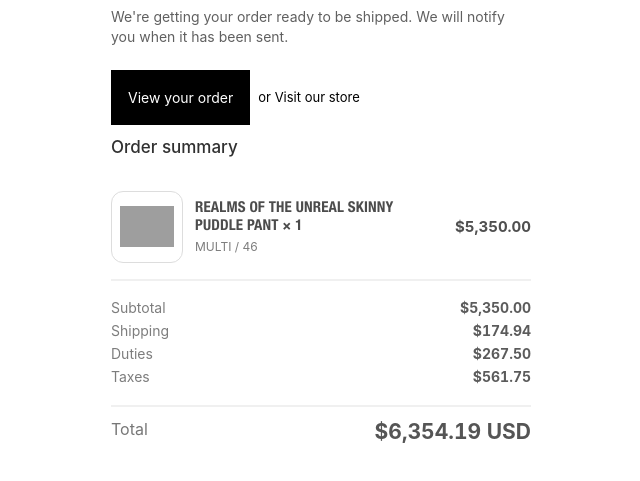
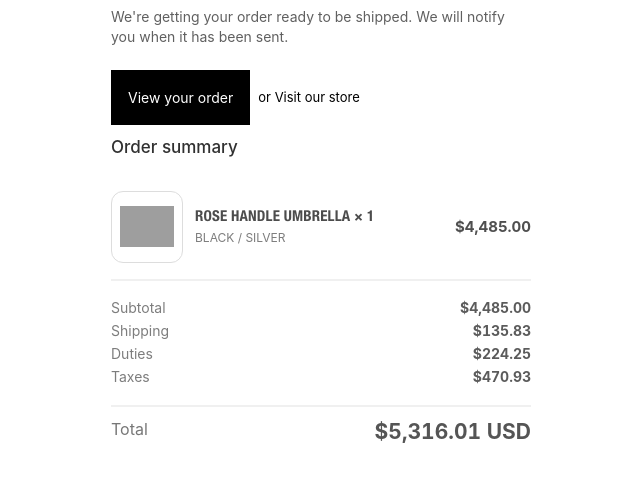
Before and after one commit to arpanetmustdie/summary, a plain HTML site: page index.html in a window 1280 px wide. Shown: the part 319-800 px from the top of the page, without its empty margins (319-959 px from the left). Drawn offline with Linux system fonts and the light colour scheme; grey boxes are pictures that could not be loaded.

Commit message:
Actualización del archivo

```diff
--- a/index.html
+++ b/index.html
@@ -312,46 +312,44 @@
       <div class="product-row">
         <div class="thumb-box">
           <img
-            src="https://cdn.shopify.com/s/files/1/0729/7482/7794/files/070-356-A_128x.png"
+            src="https://cdn.shopify.com/s/files/1/0729/7482/7794/files/100-442-A_128x.png"
             alt="Product"
           />
         </div>
 
         <div class="product-info">
-          <div class="product-name">
-            REALMS OF THE UNREAL SKINNY PUDDLE PANT × 1
-          </div>
-          <div class="product-variant">MULTI / 46</div>
+          <div class="product-name">ROSE HANDLE UMBRELLA × 1</div>
+          <div class="product-variant">BLACK / SILVER</div>
         </div>
 
-        <div class="product-price">$5,350.00</div>
+        <div class="product-price">$4,485.00</div>
       </div>
 
       <div class="divider"></div>
 
       <div class="row">
         <div class="label">Subtotal</div>
-        <div class="value">$5,350.00</div>
+        <div class="value">$4,485.00</div>
       </div>
 
       <div class="row">
         <div class="label">Shipping</div>
-        <div class="value">$174.94</div>
+        <div class="value">$135.83</div>
       </div>
 
       <div class="row">
         <div class="label">Duties</div>
-        <div class="value">$267.50</div>
+        <div class="value">$224.25</div>
       </div>
 
       <div class="row">
         <div class="label">Taxes</div>
-        <div class="value">$561.75</div>
+        <div class="value">$470.93</div>
       </div>
 
       <div class="total-row">
         <div class="total-label">Total</div>
-        <div class="total-value">$6,354.19 USD</div>
+        <div class="total-value">$5,316.01 USD</div>
       </div>
     </div>
   </body>
```
